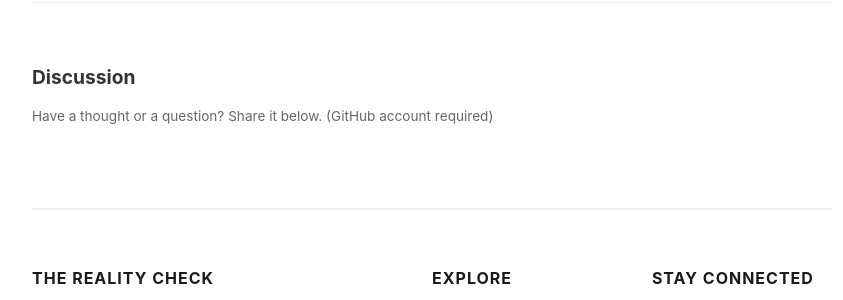
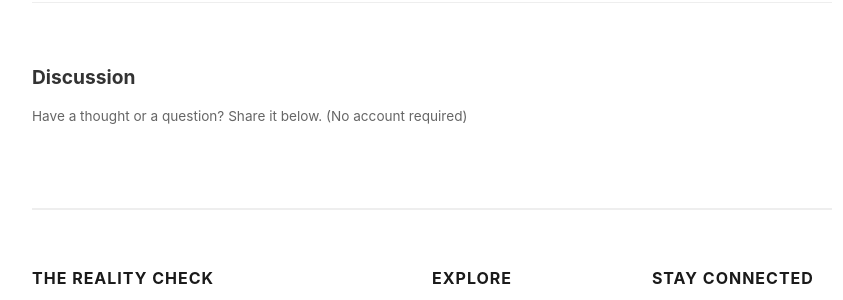
Before and after one commit to HarieshMK/HarieshMK.github.io, a Jekyll site: the page built from _posts/2026-01-25-why-most-finance-content-is-noise.md, in a window 1280 px wide and 900 px high, scrolled down 2854 px. Shown: the part 223-523 px from the top of the window, without its empty margins (208-1051 px from the left). Built offline with Jekyll 4.4.1, drawn with Linux system fonts in a browser that asks for light colours; comment, search, counter and statistics services are not loaded; some of the changed lines change nothing that is shown.

Commit message:
Update post.html

```diff
--- a/_layouts/post.html
+++ b/_layouts/post.html
@@ -27,13 +27,16 @@
 <section class="comments">
   <h3>Discussion</h3>
   <p style="font-size: 0.85rem; color: #666; margin-bottom: 20px;">
-    Have a thought or a question? Share it below. (GitHub account required)
+    Have a thought or a question? Share it below. (No account required)
   </p>
-  <script src="https://utteranc.es/client.js"
-    repo="HarieshMK/harieshmk.github.io"
-    issue-term="pathname"
-    theme="github-light"
-    crossorigin="anonymous"
-    async>
-  </script>
+
+  <div id="cusdis_thread"
+    data-host="https://cusdis.com"
+    data-app-id="078e37ac-a7c4-4015-a9ec-e3e1aa8ca3f0"
+    data-page-id="{{ page.url }}"
+    data-page-url="{{ site.url }}{{ page.url }}"
+    data-page-title="{{ page.title }}">
+  </div>
+
+  <script async defer src="https://cusdis.com/js/cusdis.es.js"></script>
 </section>
```
